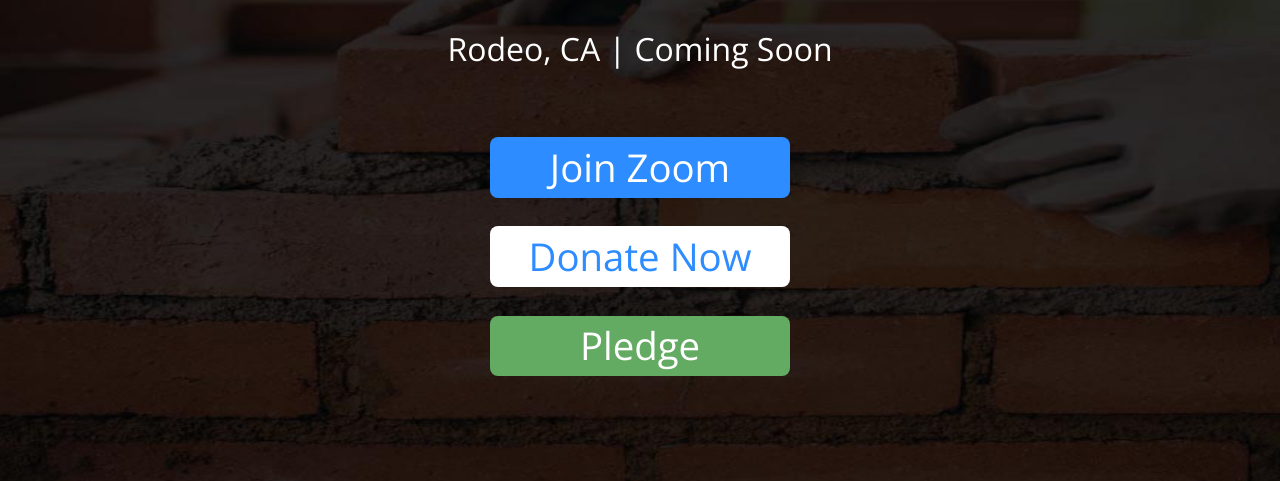
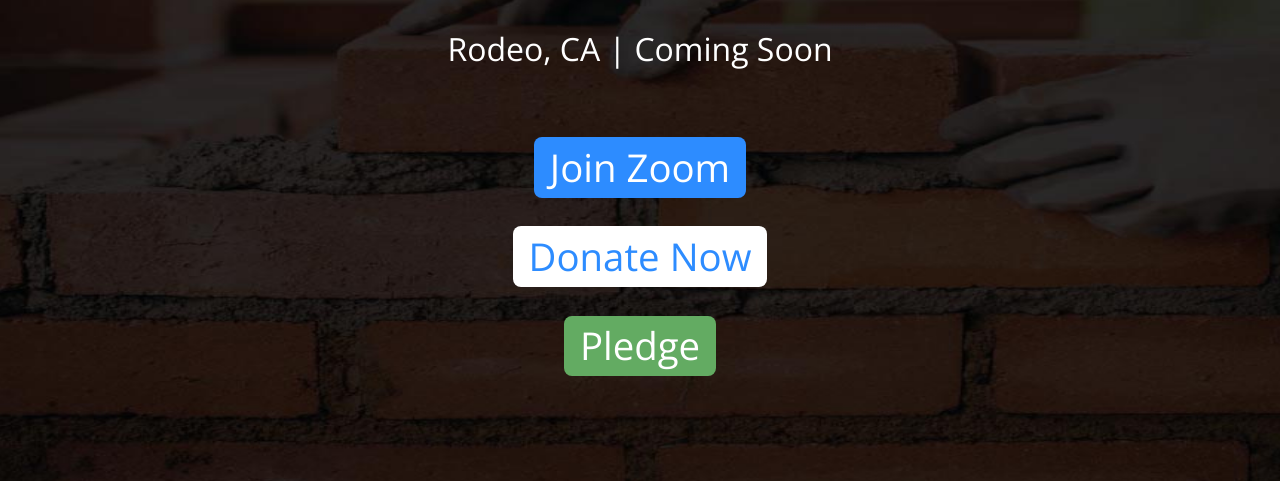
Before and after one commit to masjidarraheem/rodeomasjid, a plain HTML site: page fundraiser.html in a window 1280 px wide. Shown: the part 316-797 px from the top of the page. Drawn offline with nearby package versions, Linux system fonts and the light colour scheme; a script that the page names is missing; files whose address does not match are found by name.

Commit message:
removed button widths

```diff
--- a/css/templatemo-style.css
+++ b/css/templatemo-style.css
@@ -150,7 +150,6 @@ a:focus {
     background-color: #2D8CFF;
     padding: 0.1rem 1rem;
     border-radius: 0.5rem;
-    width: 300px;
 }
 
 .tm-btn-zoom:hover,
@@ -165,7 +164,6 @@ a:focus {
     background-color: white;
     padding: 0.1rem 1rem;
     border-radius: 0.5rem;
-    width: 300px;
 }
 
 .tm-btn-donate:hover,
@@ -180,7 +178,6 @@ a:focus {
     background-color: #63AB62;
     padding: 0.1rem 1rem;
     border-radius: 0.5rem;
-    width: 300px;
 }
 
 .tm-btn-pledge:hover,
```
